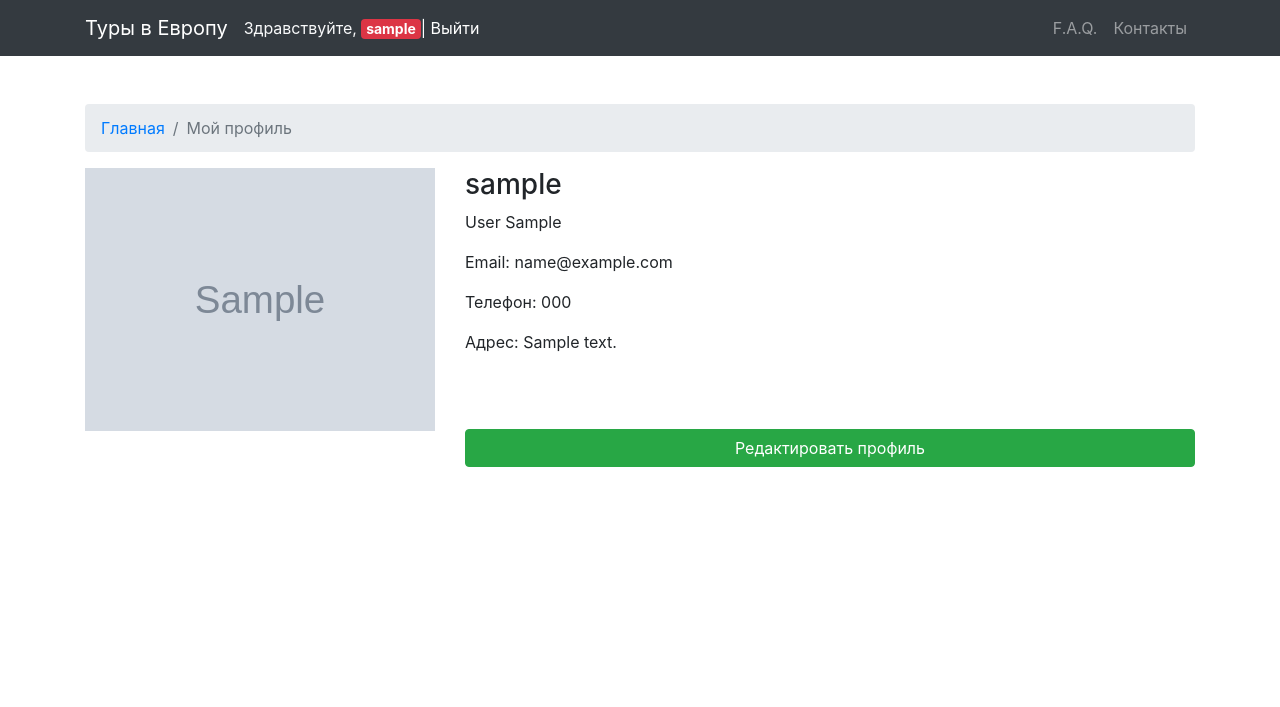
After one commit to wedname/Tours_in_Europe, a Django app: page /profile/ in a window 1280 px wide. The commit adds this page. Shown: the top 707 px of the page. Run offline with Django 3.2, Linux system fonts and the light colour scheme; a user stored in the database is signed in; tables that the repository leaves empty hold one stand-in row (values such as "Sample post"); grey boxes marked "Sample" are stand-in pictures; some libraries are stand-ins or nearby versions.

Commit message:
Initial commit

```diff
--- a/tours/models.py
+++ b/tours/models.py
@@ -3,7 +3,6 @@ from django.urls import reverse
 from users.models import Customer
 
 
-# Create your models here.
 class TourCategories(models.Model):
     name = models.CharField(max_length=255, verbose_name='Типы туров')
     slug = models.SlugField(unique=True)
@@ -17,12 +16,11 @@ class TourCategories(models.Model):
 
 class ToursInEurope(models.Model):
     slug = models.SlugField(unique=True)
-    image = models.ImageField(verbose_name='Изображение')
+    image = models.ImageField(verbose_name='Изображение', null=True, blank=True, upload_to='tours_img')
     name = models.CharField(max_length=128, verbose_name='Название тура')
     type = models.ForeignKey(TourCategories, verbose_name='Тип тура', on_delete=models.CASCADE)
     description = models.TextField(verbose_name='Описание', null=True)
     price = models.DecimalField(max_digits=9, decimal_places=2, verbose_name='Цена')
-    # customer = models.ForeignKey(Customer, verbose_name='Покупатель', related_name='related_orders', on_delete=models.CASCADE)
 
     def __str__(self):
         return self.name
--- a/tours/static/tours/style.css
+++ b/tours/static/tours/style.css
@@ -13,6 +13,9 @@ footer {
         height: 70px;
 }
 
+div.controls input{
+    width:100%;
+}
 
 /* faq.html */
 .question{
--- a/tours/templates/tours/base.html
+++ b/tours/templates/tours/base.html
@@ -34,7 +34,7 @@
                     </li>
                     {% else %}
                     <li class="nav-item">
-                        <span class="navbar-text text-light">Здравствуйте, {% if request.user.is_authenticated %}<span class="badge badge-danger"><a href="#" style="text-decoration: none; font-size: 14px;">{{ request.user.username }}</a></span>{% else %} гоcть!{% endif %}<a href="{% url 'logout' %}">| Выйти</a></span>
+                        <span class="navbar-text text-light">Здравствуйте, {% if request.user.is_authenticated %}<span class="badge badge-danger"><a href="{% url 'profile' %}" style="text-decoration: none; font-size: 14px;">{{ request.user.username }}</a></span>{% else %} гоcть!{% endif %}<a href="{% url 'logout' %}">| Выйти</a></span>
                     </li>
                     {% endif %}
                 </ul>
--- a/users/models.py
+++ b/users/models.py
@@ -1,5 +1,6 @@
 from django.db import models
 from django.contrib.auth import get_user_model
+from PIL import Image
 
 
 User = get_user_model()
@@ -7,10 +8,29 @@ User = get_user_model()
 
 class Customer(models.Model):
 
-    user = models.ForeignKey(User, verbose_name='Пользователь', on_delete=models.CASCADE)
+    user = models.OneToOneField(User, verbose_name='Пользователь', on_delete=models.CASCADE)
     phone = models.CharField(max_length=20, verbose_name='Номер телефона', null=True, blank=True)
     address = models.CharField(max_length=255, verbose_name='Адрес', null=True, blank=True)
+    image = models.ImageField(default="profile_img/default.jpg",
+                              null=True,
+                              blank=True,
+                              upload_to='profile_img',
+                              verbose_name='Изображение')
     tours_registration = models.ManyToManyField('tours.ToursInEurope', verbose_name='Записи на туры', related_name='related_order')
 
     def __str__(self):
         return f"Покупатель: {self.user.first_name} {self.user.last_name}"
+
+    @classmethod
+    def create(cls, user):
+        profile = cls(user=user)
+        return profile
+
+    def save(self, *args, **kwargs):
+        super().save(*args, **kwargs)
+
+        img = Image.open(self.image.path)
+
+        if img.height > 300 or img.width > 300:
+            img.thumbnail((300, 300))
+            img.save(self.image.path)
--- /dev/null
+++ b/users/templates/users/profile.html
@@ -0,0 +1,35 @@
+{% extends 'tours/base.html' %}
+
+{% block title %}
+    <title>Профиль: {{ user.user.username }}</title>
+{% endblock title %}
+
+{% block categories %}
+{% endblock categories %}
+
+{% block content %}
+    <div class="col-lg-12">
+        <nav aria-label="breadcrumb" class="mt-5">
+            <ol class="breadcrumb">
+                <li class="breadcrumb-item"><a href="{% url 'base' %}">Главная</a></li>
+                <li class="breadcrumb-item active" aria-current="page">Мой профиль</li>
+            </ol>
+        </nav>
+
+        <div class="row">
+
+            <div class="col-md-4">
+                <img src="{{ user.image.url }}" class="img-fluid">
+            </div>
+            <div class="col-md-8">
+                <h3>{{ user.user.username }}</h3>
+                <p>{{ user.user.last_name }} {{ user.user.first_name }}</p>
+                <p>Email: {{ user.user.email }}</p>
+                <p>Телефон: {{ user.phone }}</p>
+                <p>Адрес: {{ user.address }}</p>
+                <a href="{% url 'profile-update' %}" style="margin-top: 75px" class="btn btn-success btn-block">Редактировать профиль</a>
+            </div>
+        </div>
+
+    </div>
+{% endblock content %}
--- a/users/urls.py
+++ b/users/urls.py
@@ -1,10 +1,12 @@
 from django.urls import path
 from django.contrib.auth.views import LogoutView
 
-from .views import LoginView, RegistrationView
+from .views import LoginView, RegistrationView, UserProfileView, UserUpdateView
 
 urlpatterns = [
     path('login/', LoginView.as_view(), name='login'),
     path('logout/', LogoutView.as_view(next_page="/"), name='logout'),
     path('registration/', RegistrationView.as_view(), name='registration'),
+    path('profile/', UserProfileView.as_view(), name='profile'),
+    path('profile/update/', UserUpdateView.as_view(), name="profile-update"),
 ]
--- a/users/views.py
+++ b/users/views.py
@@ -1,9 +1,11 @@
-from django.shortcuts import render
+from django.shortcuts import render, redirect
+from django.contrib import messages
 from django.http import HttpResponseRedirect
 from django.contrib.auth import login, authenticate
-from django.views.generic import View
+from django.views.generic import View, ListView
+from django.contrib.auth.mixins import LoginRequiredMixin, UserPassesTestMixin
 
-from .forms import RegistrationForm, LoginForm
+from .forms import RegistrationForm, LoginForm, UserUpdateForm, ProfileUpdateForm
 from .models import Customer
 
 
@@ -71,3 +73,43 @@ class RegistrationView(View):
             'form': form,
         }
         return render(request, 'users/registration.html', context)
+
+
+class UserProfileView(LoginRequiredMixin, ListView):
+    model = Customer
+    queryset = Customer.objects.all()
+    template_name = 'users/profile.html'
+    context_object_name = 'user'
+
+    def get_queryset(self):
+        return self.queryset.filter(user=self.request.user).first()
+
+
+class UserUpdateView(UserPassesTestMixin, LoginRequiredMixin, View):
+
+    @staticmethod
+    def get(request, *args, **kwargs):
+        u_form = UserUpdateForm(instance=request.user)
+        p_form = ProfileUpdateForm(instance=request.user.customer)
+
+        context = {
+            "u_form": u_form,
+            "p_form": p_form
+        }
+        return render(request, "users/profile_update.html", context)
+
+    @staticmethod
+    def post(request, *args, **kwargs):
+        u_form = UserUpdateForm(request.POST, instance=request.user)
+        p_form = ProfileUpdateForm(request.POST,
+                                   request.FILES,
+                                   instance=request.user.customer)
+        if u_form.is_valid() and p_form.is_valid():
+            u_form.save()
+            p_form.save()
+            messages.success(request, "Ваш аккаунт успешно обновлен!")
+            return redirect("profile")
+
+    def test_func(self):
+        user = Customer.objects.filter(user=self.request.user).first()
+        return self.request.user == user.user
```
Also changed, not shown: tours/views.py (+12 -15 lines), users/forms.py (+20 -0 lines), users/templates/users/profile_update.html (added, +21 -0 lines).
